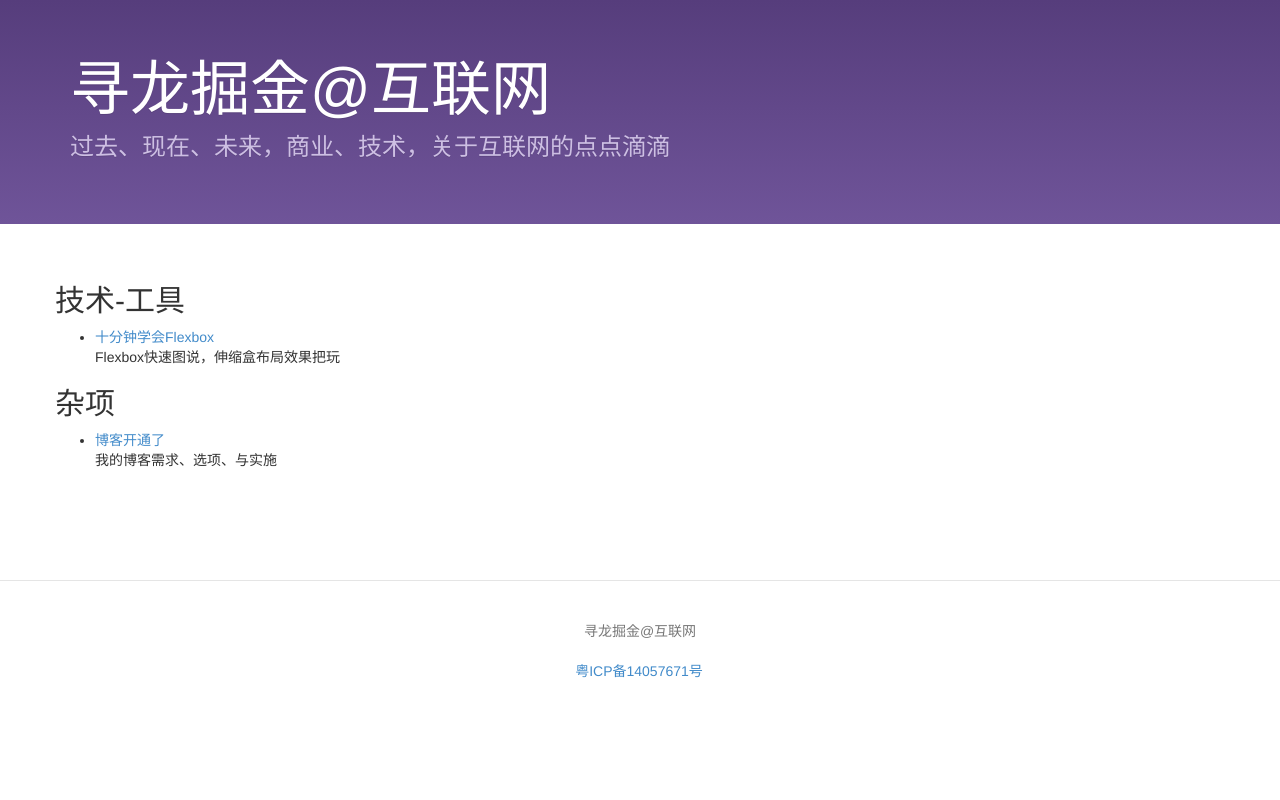
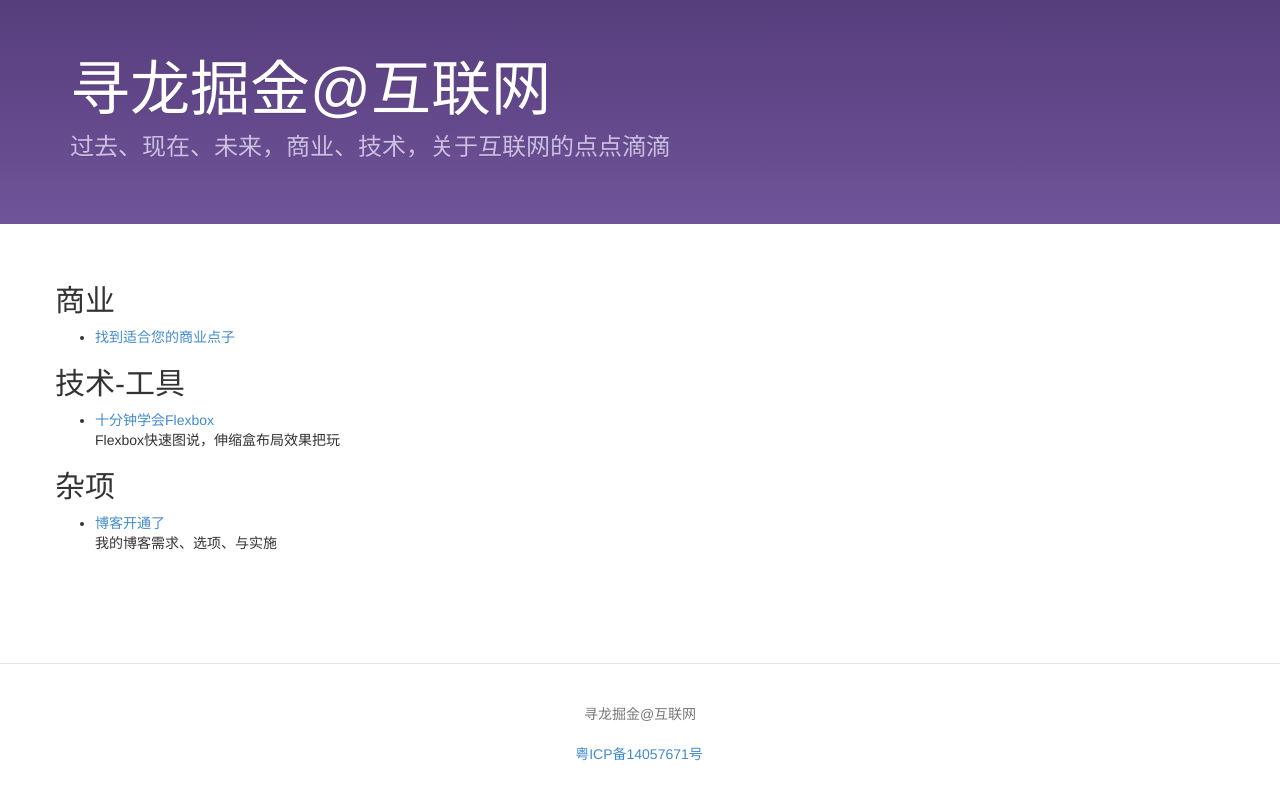
Before and after one commit to haxejs/haxejs.com, a Jekyll site: the page built from index.html, in a window 1280 px wide. Shown: the top 800 px of the page. Built offline with Jekyll 4.4.1, drawn with Linux system fonts in a browser that asks for light colours; Markdown is read by kramdown in place of the engine named in the settings.

Commit message:
update index page to show business category posts

```diff
--- a/index.html
+++ b/index.html
@@ -4,6 +4,13 @@ permalink: /
 title: 寻龙掘金@互联网
 description: 过去、现在、未来，商业、技术，关于互联网的点点滴滴
 ---
+<h2>商业</h2>
+<ul>
+    {% for post in site.categories.business %}
+    <li><a href="{{ post.url }}">{{ post.title }}</a>
+    <p>{{ post.description }}</p></li>
+    {% endfor %}
+</ul>
 <h2>技术-工具</h2>
 <ul>
     {% for post in site.categories.tools %}
```
